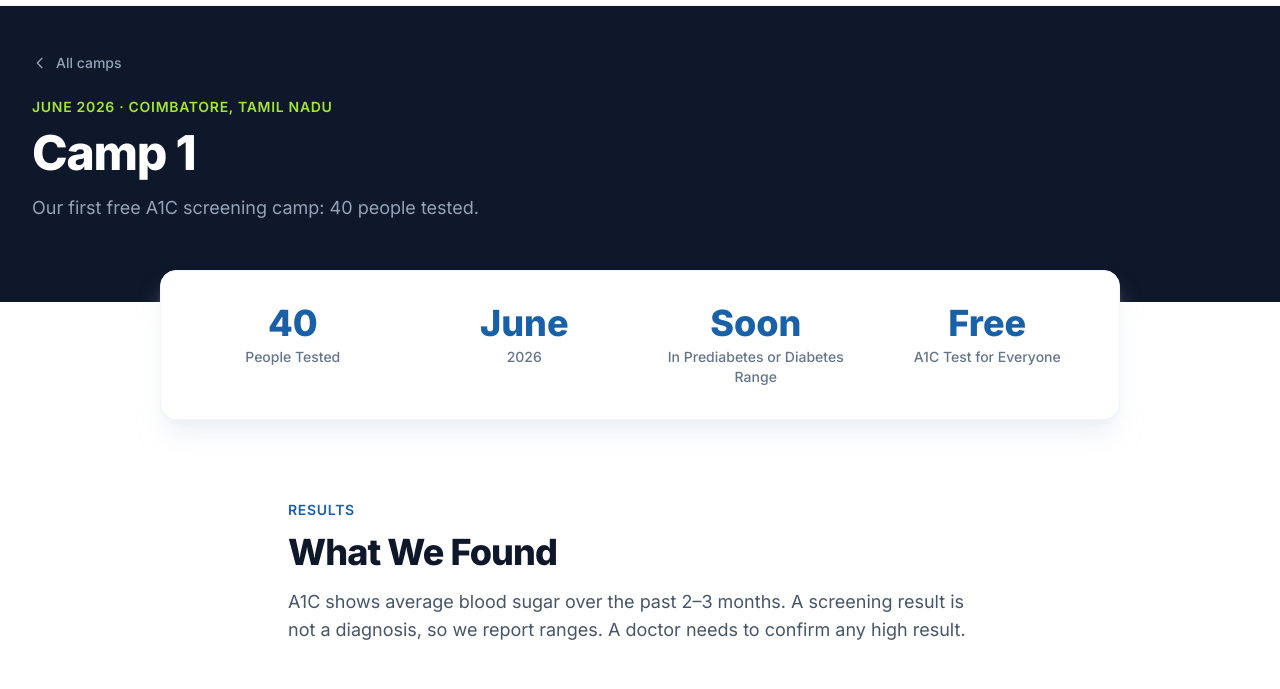
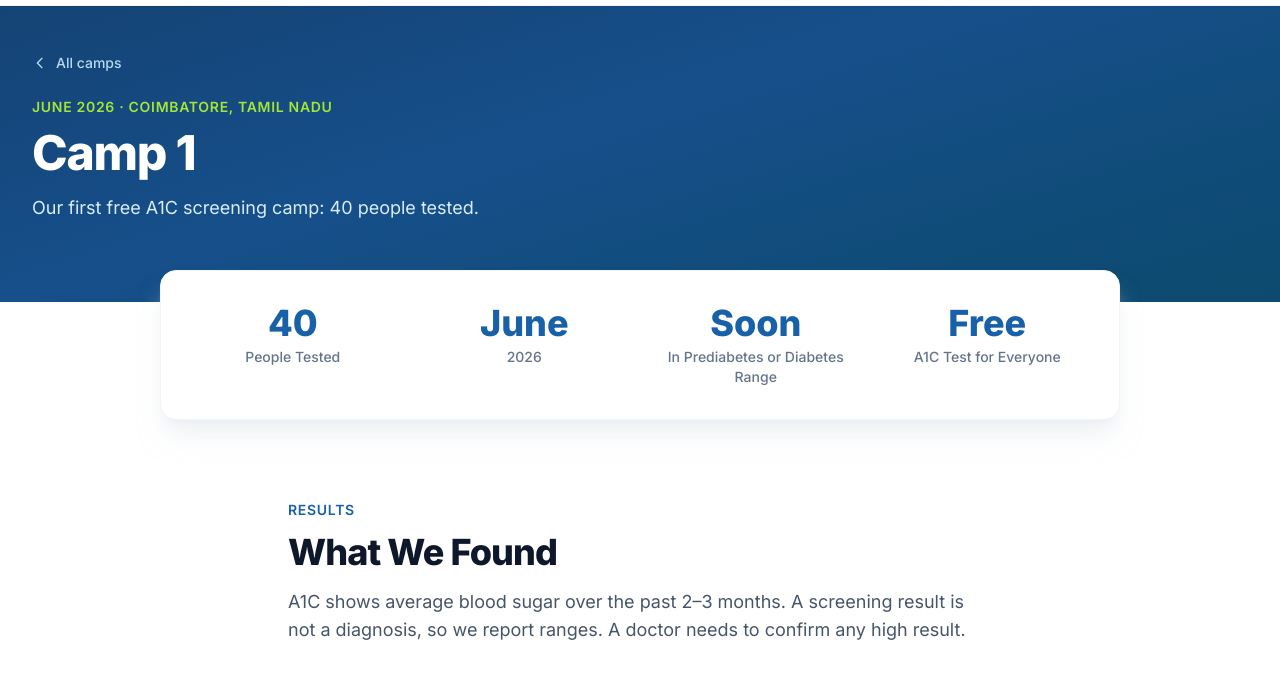
Before and after one commit to sgmaze/nalamdiabetese, a plain HTML site: page camp-1.html in a window 1280 px wide. Shown: the part 91-780 px from the top of the page. Drawn offline with nearby package versions, Linux system fonts and the light colour scheme.

Commit message:
Use the blue gradient header on every page

```diff
--- a/camp-1.html
+++ b/camp-1.html
@@ -70,9 +70,9 @@
     </header>
 
     <!-- Page Hero -->
-    <section class="bg-slate-900 pt-28 pb-16 lg:pt-36 lg:pb-20">
+    <section class="bg-gradient-to-br from-brand-900 via-brand-800 to-sky-900 pt-28 pb-16 lg:pt-36 lg:pb-20">
         <div class="max-w-7xl mx-auto px-4 sm:px-6 lg:px-8">
-            <a href="camps.html" class="inline-flex items-center text-sm font-medium text-slate-400 hover:text-brand-400 transition-colors mb-6">
+            <a href="camps.html" class="inline-flex items-center text-sm font-medium text-brand-200 hover:text-white transition-colors mb-6">
                 <svg class="mr-2 w-4 h-4" fill="none" stroke="currentColor" viewBox="0 0 24 24"><path stroke-linecap="round" stroke-linejoin="round" stroke-width="2" d="M15 19l-7-7 7-7"/></svg>
                 All camps
             </a>
@@ -80,7 +80,7 @@
             <h1 class="text-4xl sm:text-5xl font-extrabold text-white tracking-tight mb-4">
                 Camp 1
             </h1>
-            <p class="text-lg text-slate-400 max-w-2xl leading-relaxed">
+            <p class="text-lg text-brand-100 max-w-2xl leading-relaxed">
                 Our first free A1C screening camp: 40 people tested.
             </p>
         </div>
```
Also changed, not shown: about.html (+2 -2 lines), camp-2.html (+3 -3 lines), camp-template.html (+3 -3 lines), camps.html (+2 -2 lines), programs.html (+2 -2 lines), team.html (+2 -2 lines).
